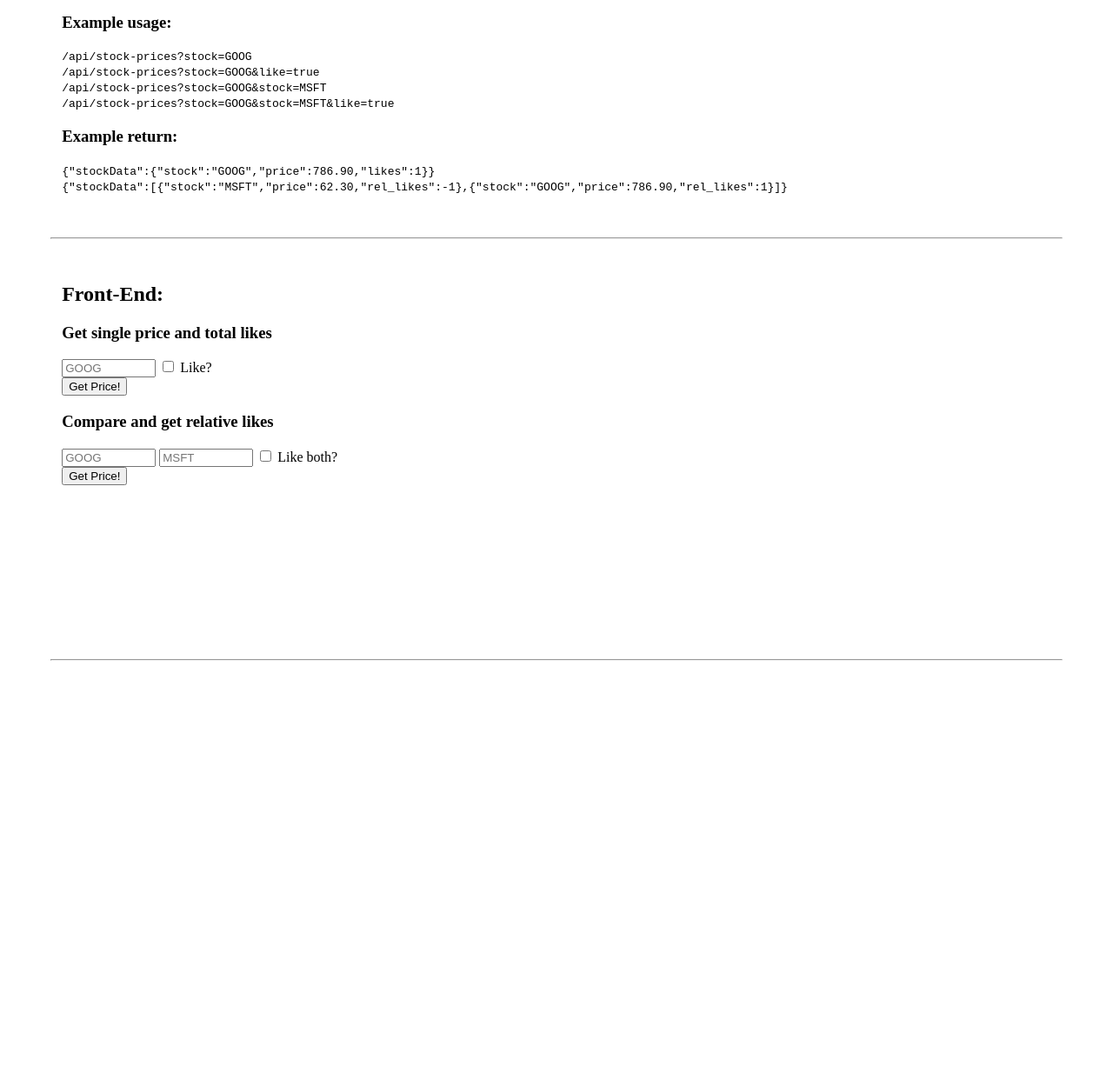
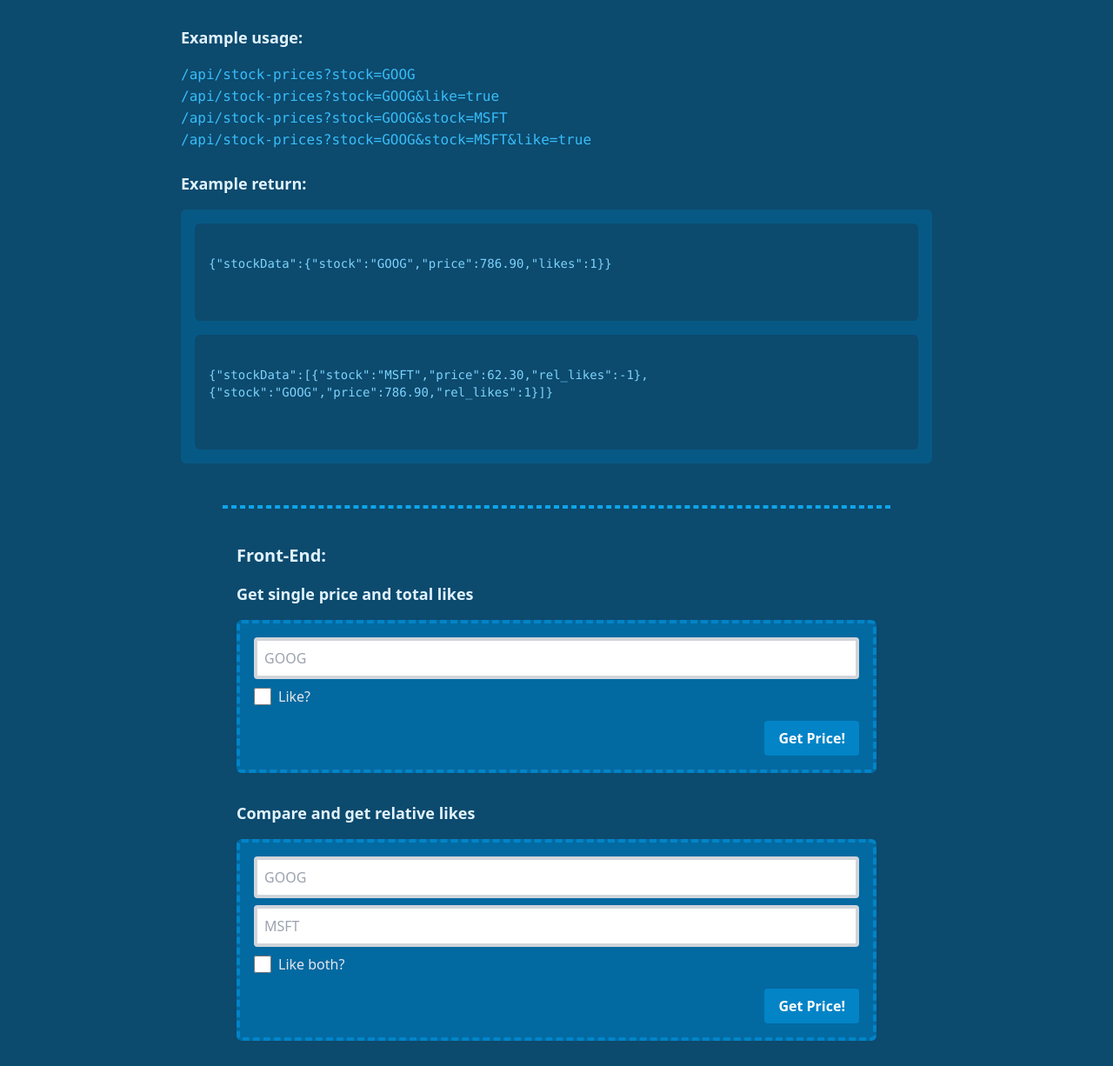
Before and after one commit to hackodes/Projects, a website: page InformationSecurity/StockPriceChecker/views/index.html in a window 1280 px wide. Shown: the part 107-1333 px from the top of the page at 87% size. Before the commit the page ends 917 px from the top, so only its background shows below. Drawn offline with Linux system fonts and the light colour scheme; files that its build step writes are made by us from their sources.

Commit message:
Update styles

```diff
--- /dev/null
+++ b/InformationSecurity/StockPriceChecker/public/input.css
@@ -0,0 +1,3 @@
+@tailwind base;
+@tailwind components;
+@tailwind utilities;
--- /dev/null
+++ b/InformationSecurity/StockPriceChecker/tailwind.config.js
@@ -0,0 +1,8 @@
+/** @type {import('tailwindcss').Config} */
+module.exports = {
+    content: ["./views/**/*.{html,js}"],
+    theme: {
+      extend: {},
+    },
+    plugins: [],
+  }
--- a/InformationSecurity/StockPriceChecker/views/index.html
+++ b/InformationSecurity/StockPriceChecker/views/index.html
@@ -1,60 +1,99 @@
 <!DOCTYPE html>
 <html>
+
 <head>
   <title>Stock Price Checker</title>
-    <link
-      id="favicon"
-      rel="icon"
-      href="https://cdn.freecodecamp.org/universal/favicons/favicon-32x32.png"
-      type="image/x-icon"
-    />
+  <link id="favicon" rel="icon" href="https://cdn.freecodecamp.org/universal/favicons/favicon-32x32.png"
+    type="image/x-icon" />
   <meta charset="utf-8" />
   <meta http-equiv="X-UA-Compatible" content="IE=edge" />
   <meta name="viewport" content="width=device-width, initial-scale=1" />
-    <link rel="stylesheet" href="./public/style.css" />
+  <link rel="stylesheet" href="/public/output.css">
 </head>
-  <body>
-    <header>
-      <h1>ISQA_5 - Nasdaq Stock Price Checker</h1>
+
+<body class="bg-sky-900 font-sans text-sky-100">
+
+  <header class="mb-4 p-6">
+    <h1 class="text-2xl md:text-4xl font-bold text-sky-300 mt-4 text-center">
+      ISQA_5 - Nasdaq Stock Price Checker
+    </h1>
   </header>
-    <div id="userstories">
-      <h3>Example usage:</h3>
+
+  <section id="userstories" class="container mx-auto px-4 py-4 max-w-4xl">
+    <h3 class="text-lg font-semibold mb-4">Example usage:</h3>
+    <p class="text-sky-400 hover:underline">
       <code>/api/stock-prices?stock=GOOG</code>
-      <br />
+    </p>
+    <p class="text-sky-400 hover:underline">
       <code>/api/stock-prices?stock=GOOG&amp;like=true</code>
-      <br />
+    </p>
+    <p class="text-sky-400 hover:underline">
       <code>/api/stock-prices?stock=GOOG&amp;stock=MSFT</code>
-      <br />
+    </p>
+    <p class="text-sky-400 hover:underline">
       <code>/api/stock-prices?stock=GOOG&amp;stock=MSFT&amp;like=true</code>
-      <br />
-      <h3>Example return:</h3>
-      <code>{"stockData":{"stock":"GOOG","price":786.90,"likes":1}}</code>
-      <br />
-      <code>
-        {"stockData":[{"stock":"MSFT","price":62.30,"rel_likes":-1},{"stock":"GOOG","price":786.90,"rel_likes":1}]}
-      </code>
+    </p>
+
+    <h3 class="text-lg font-semibold mt-6 mb-4">Example return:</h3>
+    <div class="bg-sky-800 p-4 rounded-md text-sm font-mono text-sky-100">
+      <pre class="bg-sky-900 p-4 rounded-md overflow-x-auto whitespace-pre-wrap mb-4">
+        <code class="block text-sky-300">{"stockData":{"stock":"GOOG","price":786.90,"likes":1}}</code>
+      </pre>
+      <pre class="bg-sky-900 p-4 rounded-md overflow-x-auto whitespace-pre-wrap">
+        <code class="block text-sky-300">{"stockData":[{"stock":"MSFT","price":62.30,"rel_likes":-1},{"stock":"GOOG","price":786.90,"rel_likes":1}]}</code>
+      </pre>
     </div>
-    <hr class="p-50" />
-    <div id="testui">
-      <h2 class="text-align-left">Front-End:</h2>
-      <h3>Get single price and total likes</h3>
-      <form id="testForm2" class="border">
-        <input type="text" name="stock" placeholder="GOOG" required="" />
-        <input type="checkbox" name="like" value="true" /> Like?
-        <br />
-        <button type="submit">Get Price!</button>
+
+  </section>
+
+  <hr class="mx-auto border-dashed border-2 border-sky-500 max-w-3xl my-8" />
+
+  <section id="testui" class="container mx-auto px-4 py-2 max-w-3xl">
+    <h2 class="text-xl font-semibold mb-4 text-left">Front-End:</h2>
+
+    <h3 class="text-lg font-semibold mb-4">Get single price and total likes</h3>
+    <form id="testForm2" class="bg-sky-700 border-dashed border-4 border-sky-600 rounded-md p-4 mb-8">
+      <input type="text" name="stock" placeholder="GOOG" required
+        class="block w-full px-2 py-2 mb-2 rounded border-4 border-gray-300 focus:border-sky-500 focus:bg-sky-200 outline-none text-sky-900" />
+      <label class="flex items-center space-x-2">
+        <input type="checkbox" name="like" value="true" class="h-5 w-5 text-sky-600 accent-sky-500" />
+        <span class="text-gray-200">Like?</span>
+      </label>
+      <div class="flex justify-end">
+        <button type="submit" class="bg-sky-600 hover:bg-sky-500 text-white font-semibold py-2 px-4 rounded mt-4">
+          Get Price!
+        </button>
+      </div>
     </form>
-      <h3>Compare and get relative likes</h3>
-      <form id="testForm" class="border">
-        <input type="text" name="stock" placeholder="GOOG" required="" />
-        <input type="text" name="stock" placeholder="MSFT" required="" />
-        <input type="checkbox" name="like" value="true" /> Like both?
-        <br />
-        <button type="submit">Get Price!</button>
+
+    <h3 class="text-lg font-semibold mb-4">Compare and get relative likes</h3>
+    <form id="testForm" class="bg-sky-700 border-dashed border-4 border-sky-600 rounded-md p-4 mb-8">
+      <input type="text" name="stock" placeholder="GOOG" required
+        class="block w-full px-2 py-2 mb-2 rounded border-4 border-gray-300 focus:border-sky-500 focus:bg-sky-200 outline-none text-sky-900" />
+      <input type="text" name="stock" placeholder="MSFT" required
+        class="block w-full px-2 py-2 mb-2 rounded border-4 border-gray-300 focus:border-sky-500 focus:bg-sky-200 outline-none text-sky-900" />
+      <label class="flex items-center space-x-2">
+        <input type="checkbox" name="like" value="true" class="h-5 w-5 text-sky-600 accent-sky-500" />
+        <span class="text-gray-200">Like both?</span>
+      </label>
+      <div class="flex justify-end">
+        <button type="submit" class="bg-sky-600 hover:bg-sky-500 text-white font-semibold py-2 px-4 rounded mt-4">
+          Get Price!
+        </button>
+      </div>
     </form>
-      <code id="jsonResult"></code>
+
+    <div class="bg-sky-800 p-4 rounded-md text-sm font-mono text-sky-100">
+      <pre id="jsonResult"
+        class="bg-sky-900 text-sky-300 p-4 text-sm font-mono rounded-md whitespace-pre-wrap overflow-x-auto mt-2 shadow-lg">
     </div>
-    <hr class="m-50 mt-200" />
+  </pre>
+
+  </section>
+
+  <hr class="mx-auto border-dashed border-2 border-sky-500 max-w-3xl my-8" />
+
   <script src="/public/script.js"></script>
 </body>
+
 </html>
```
Also changed, not shown: InformationSecurity/StockPriceChecker/public/output.css (added). Lines whose indentation alone changed are shown as unchanged.
